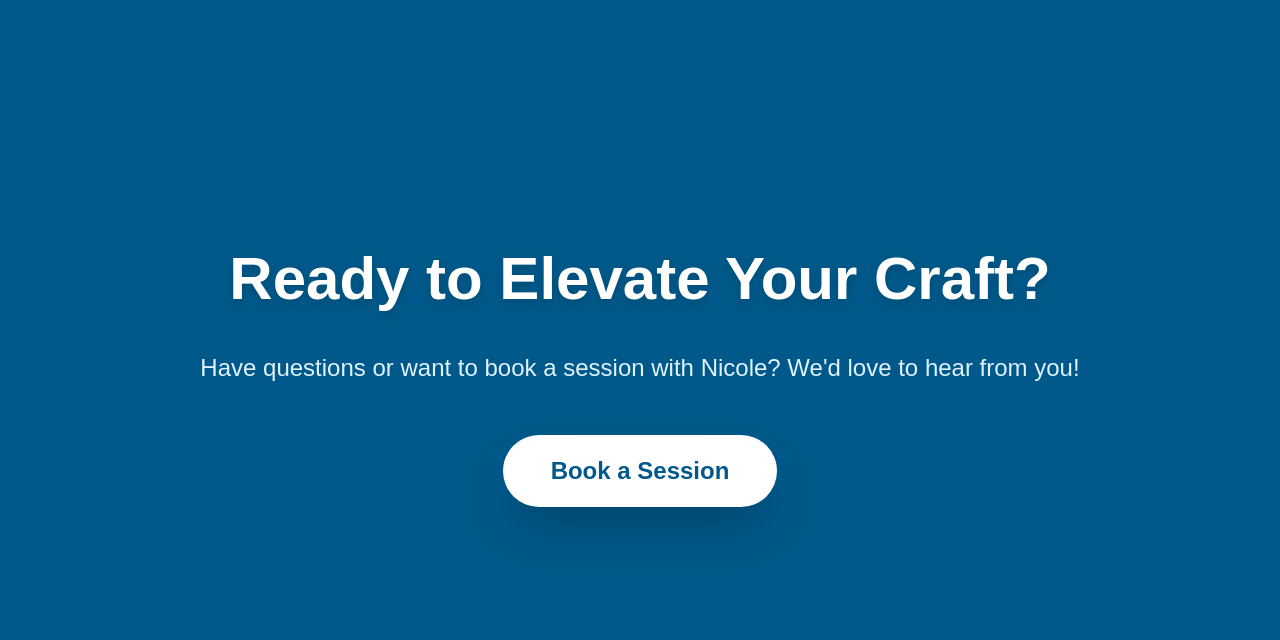
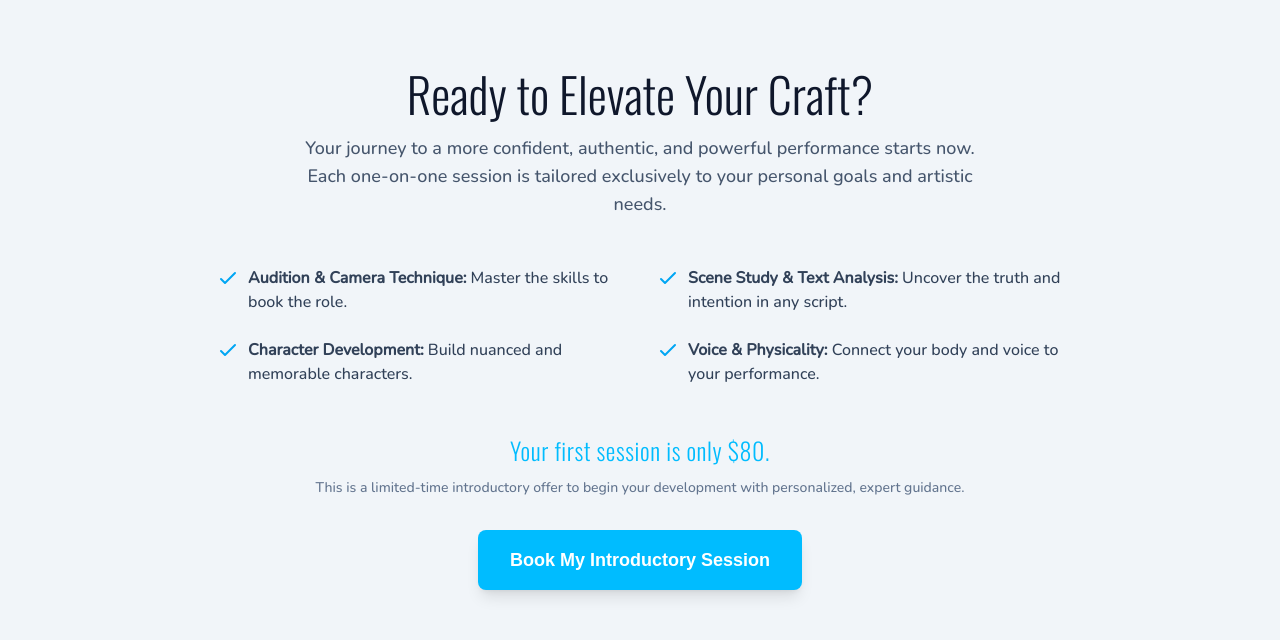
Before and after one commit to kalandjl/acting-tutor-service, a Next.js app: page /about in a window 1280 px wide. Shown: the part 1824-2464 px from the top of the page. Built offline with nearby package versions, Linux system fonts and the light colour scheme.

Commit message:
minor ui updates, two action sections

```diff
--- a/app/about/page.tsx
+++ b/app/about/page.tsx
@@ -6,6 +6,7 @@ import React from 'react';
 import { nunito, oswald } from '../fonts';
 import HeadshotImage from "@/public/headshot.jpg"
 import Image from 'next/image';
+import ActionSection from '@/components/PageSections/ActionSection/ActionSection';
 
 // The main App component for the About Us page
 const Home = () => {
@@ -21,7 +22,7 @@ const Home = () => {
         {/* Section 1: Meet Nicole - Bio with Headshot */}
         <section className="min-h-screen bg-gray-50 h-screen py-16 px-4 md:px-8">
 
-            <div className="h-full pt-20 pb-50 grid place-items-center">
+            <div className="h-full pb-50 grid place-items-center">
                 <div className="max-w-6xl w-full h-full grid bg-white shadow-2xl rounded-xl p-8 md:p-12 lg:p-16 transform transition-all duration-500 hover:scale-[1.01]">
 
                     <div className='grid grid-cols-1 md:grid-cols-2 gap-12 items-center'>
@@ -85,27 +86,7 @@ Nicole will either work with your audition side/speech/monologue or she will per
             </div>
         </section>
 
-
-
-        {/* Section 3: Call to Action */}
-        <section className="min-h-screen bg-sky-800 text-white flex flex-col items-center justify-center py-16 px-4 md:px-8">
-            <div className="text-center max-w-4xl">
-            <h2 className="text-4xl md:text-6xl font-bold mb-8 drop-shadow-lg leading-tight">
-                Ready to Elevate Your Craft?
-            </h2>
-            <p className="text-sky-100 leading-relaxed text-xl md:text-2xl mb-12">
-                Have questions or want to book a session with Nicole? We'd love to hear from you!
-            </p>
-            <Link
-                href="/book" // Assuming you have a contact page route
-                className="inline-block bg-white text-sky-800 font-bold py-5 px-12 rounded-full shadow-2xl text-xl md:text-2xl
-                        transition duration-300 ease-in-out transform hover:scale-105 hover:bg-gray-100
-                        focus:outline-none focus:ring-4 focus:ring-sky-300 focus:ring-opacity-75"
-            >
-                Book a Session
-            </Link>
-            </div>
-        </section>
+        <ActionSection />
         </div>
     </Layout>
     </>
--- a/app/page.tsx
+++ b/app/page.tsx
@@ -7,6 +7,7 @@ import { nunito, oswald } from "./fonts";
 import Layout from "@/components/Layout";
 import AboutSection from "@/components/PageSections/AboutSection";
 import ActionArrow from "@/components/ActionArrow";
+import ActionSection2 from "@/components/PageSections/ActionSection2";
 
 const Home = () => {
     // Animation variants for Framer Motion remain the same
@@ -84,6 +85,8 @@ const Home = () => {
                 </section>
 
                 <AboutSection />
+
+                <ActionSection2 />
             </>
         </Layout>
     );
--- a/app/policy/cancelation/page.tsx
+++ b/app/policy/cancelation/page.tsx
@@ -7,13 +7,13 @@ const Home = () => {
             <Layout navColor="stone-800">
                 <section className="grid xl:px-96 lg:px-64 md:px-48 place-items-center min-h-screen">
                     <div className="h-screen mt-10">
-                        <div id="header-wrap" className="py-10 w-max grid place-items-center transition ease-in-out hover:scale-105">
-                            <h1 className="md:text-4xl text-2xl font-bold">
+                        <div id="header-wrap" className="py-10 grid place-items-center text-center">
+                            <h1 className="md:text-4xl text-2xl font-bold text-center w-max">
                                 Cancellation Policy
                             </h1>
                         </div>
-                        <div id="policy-wrap" className="transition ease-in-out hover:scale-105 text-center">
-                            <p className="font-semibold">
+                        <div id="policy-wrap" className="text-center">
+                            <p className="font">
                                 Out of respect for your coach, please note that cancellations made within twelve (12) hours of your scheduled coaching session will be subject to a $25 cancellation fee. Cancellations made within one (1) hour will be subject to the full session fee.
                             </p>
                         </div>
--- a/app/policy/page.tsx
+++ b/app/policy/page.tsx
@@ -20,10 +20,12 @@ const Home = () => {
                                 </h1>
                             </div>
                             <div id="text-wrap">
-                                <p>
-                                    Can a parent attend a youth coaching session?
-    For underage actors, a student can be accompanied with their parent for the entire duration of the coaching session.
-                                </p>
+                                <div>
+                                    <h1 className="font-bold text-md mt-3">Can a parent attend a youth coaching session?</h1>
+                                    <p>
+                                        For underage actors, a student can be accompanied with their parent for the entire duration of the coaching session.
+                                    </p>
+                                </div>
                             </div>
                         </div>
                         <div id="cancelation-policy" className="w-full mt-10">
--- /dev/null
+++ b/components/PageSections/ActionSection/ActionSection.tsx
@@ -0,0 +1,86 @@
+import Link from 'next/link';
+import { oswald, nunito } from '@/app/fonts'; // Assuming you have a fonts file
+import { FC } from 'react';
+
+// A simple checkmark icon component to be used in the list
+const CheckIcon = () => (
+    <svg
+        xmlns="http://www.w3.org/2000/svg"
+        className="h-6 w-6 text-sky-500 flex-shrink-0 mr-2"
+        fill="none"
+        viewBox="0 0 24 24"
+        stroke="currentColor"
+        strokeWidth={2}
+    >
+        <path strokeLinecap="round" strokeLinejoin="round" d="M5 13l4 4L19 7" />
+    </svg>
+);
+
+
+interface Props {}
+
+const ActionSection: FC<Props> = (props) => {
+
+    return (
+        <section id="action-section" className="bg-slate-100 dark:bg-sky-700 py-20 sm:py-24">
+            <div className="max-w-4xl mx-auto px-6 text-center">
+                {/* Main Headline */}
+                <h2 className={`${oswald.className} text-4xl sm:text-5xl font-bold text-slate-900 dark:text-white`}>
+                    Ready to Elevate Your Craft?
+                </h2>
+
+                {/* Subheading */}
+                <p className={`${nunito.className} mt-4 text-lg text-slate-600 dark:text-slate-300 max-w-2xl mx-auto`}>
+                    Your journey to a more confident, authentic, and powerful performance starts now. Each one-on-one session is tailored exclusively to your personal goals and artistic needs.
+                </p>
+
+                {/* Checklist of Benefits - uses a grid for a nice two-column layout on medium screens and up */}
+                <ul className="mt-12 grid grid-cols-1 sm:grid-cols-2 gap-x-8 gap-y-6 text-left">
+                    <li className="flex items-start">
+                        <CheckIcon />
+                        <span className={`${nunito.className} text-slate-700 dark:text-slate-200`}>
+                            <strong>Audition & Camera Technique:</strong> Master the skills to book the role.
+                        </span>
+                    </li>
+                    <li className="flex items-start">
+                        <CheckIcon />
+                        <span className={`${nunito.className} text-slate-700 dark:text-slate-200`}>
+                           <strong>Scene Study & Text Analysis:</strong> Uncover the truth and intention in any script.
+                        </span>
+                    </li>
+                    <li className="flex items-start">
+                        <CheckIcon />
+                        <span className={`${nunito.className} text-slate-700 dark:text-slate-200`}>
+                            <strong>Character Development:</strong> Build nuanced and memorable characters.
+                        </span>
+                    </li>
+                    <li className="flex items-start">
+                        <CheckIcon />
+                        <span className={`${nunito.className} text-slate-700 dark:text-slate-200`}>
+                            <strong>Voice & Physicality:</strong> Connect your body and voice to your performance.
+                        </span>
+                    </li>
+                </ul>
+
+                {/* Pricing Callout */}
+                <p className={`${oswald.className} mt-12 text-2xl font-semibold text-sky-400 dark:text-sky-200 tracking-wide`}>
+                    Your first session is only $80.
+                </p>
+                <p className={`${nunito.className} text-sm text-slate-500 dark:text-slate-300 mt-3`}>
+                    This is a limited-time introductory offer to begin your development with personalized, expert guidance.
+                </p>
+
+                {/* Main Call-to-Action Button */}
+                <div className="mt-8">
+                    <Link href="/book">
+                        <p className="inline-block bg-sky-400 text-white font-bold text-lg px-8 py-4 rounded-lg shadow-lg hover:bg-sky-500 transition-transform transform hover:scale-105 duration-300">
+                            Book My Introductory Session
+                        </p>
+                    </Link>
+                </div>
+            </div>
+        </section>
+    )
+}
+
+export default ActionSection
--- /dev/null
+++ b/components/PageSections/ActionSection/index.ts
@@ -0,0 +1,3 @@
+import ActionArrow from "@/components/ActionArrow";
+
+export default ActionArrow
--- /dev/null
+++ b/components/PageSections/ActionSection2/ActionSection2.tsx
@@ -0,0 +1,33 @@
+import Link from "next/link";
+import { FC } from "react";
+
+interface Props {}
+
+const ActionSection2: FC<Props> = (props) => {
+
+    return (
+        <>
+            {/* Section 3: Call to Action */}
+            <section className="min-h-screen bg-sky-800 text-white flex flex-col items-center justify-center py-16 px-4 md:px-8">
+                <div className="text-center max-w-4xl">
+                <h2 className="text-4xl md:text-6xl font-bold mb-8 drop-shadow-lg leading-tight">
+                    Ready to Elevate Your Craft?
+                </h2>
+                <p className="text-sky-100 leading-relaxed text-xl md:text-2xl mb-12">
+                    Have questions or want to book a session with Nicole? We'd love to hear from you!
+                </p>
+                <Link
+                    href="/book" // Assuming you have a contact page route
+                    className="inline-block bg-white text-sky-800 font-bold py-5 px-12 rounded-full shadow-2xl text-xl md:text-2xl
+                            transition duration-300 ease-in-out transform hover:scale-105 hover:bg-gray-100
+                            focus:outline-none focus:ring-4 focus:ring-sky-300 focus:ring-opacity-75"
+                >
+                    Book a Session
+                </Link>
+                </div>
+            </section>
+        </>
+    )
+}
+
+export default ActionSection2
--- /dev/null
+++ b/components/PageSections/ActionSection2/index.ts
@@ -0,0 +1,3 @@
+import ActionSection2 from "./ActionSection2";
+
+export default ActionSection2
```
